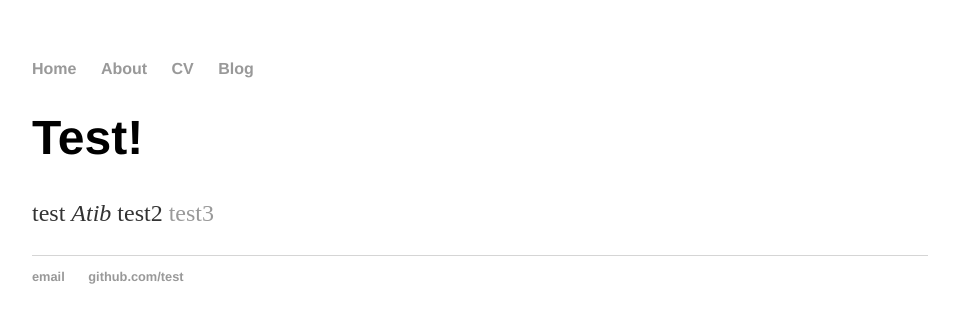
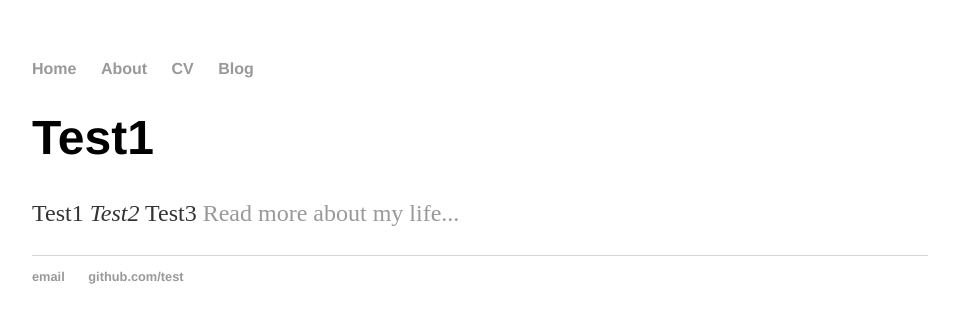
Before and after one commit to jlem138/jlem138.github.io, a Jekyll site: the page built from index.html, in a window 1280 px wide. Shown: the top 323 px of the page, without its empty margins (160-1119 px from the left). Built offline with Jekyll 4.4.1, drawn with Linux system fonts in a browser that asks for light colours.

Commit message:
Update index.html
Use default layout

```diff
--- a/index.html
+++ b/index.html
@@ -1,30 +1,8 @@
-<!DOCTYPE html>
-<html>
-	<head>
-		<title>test</title>
-		<!-- link to main stylesheet -->
-		<link rel="stylesheet" type="text/css" href="/css/main.css">
-	</head>
-	<body>
-		<nav>
-    		<ul>
-        		<li><a href="/">Home</a></li>
-	        	<li><a href="/about">About</a></li>
-        		<li><a href="/cv">CV</a></li>
-        		<li><a href="/blog">Blog</a></li>
-    		</ul>
-		</nav>
-		<div class="container">
-    		<div class="blurb">
-        		<h1>Test!</h1>
-				<p>test <em>Atib</em> test2 <a href="/about">test3</a></p>
-    		</div><!-- /.blurb -->
-		</div><!-- /.container -->
-		<footer>
-    		<ul>
-        		<li><a href="mailto:test@gmail.com">email</a></li>
-        		<li><a href="https://github.com/test">github.com/test</a></li>
-			</ul>
-		</footer>
-	</body>
-</html>
+---
+layout: default
+title: Test4
+---
+<div class="blurb">
+	<h1>Test1</h1>
+	<p>Test1 <em>Test2</em> Test3 <a href="/about">Read more about my life...</a></p>
+</div><!-- /.blurb -->
```
